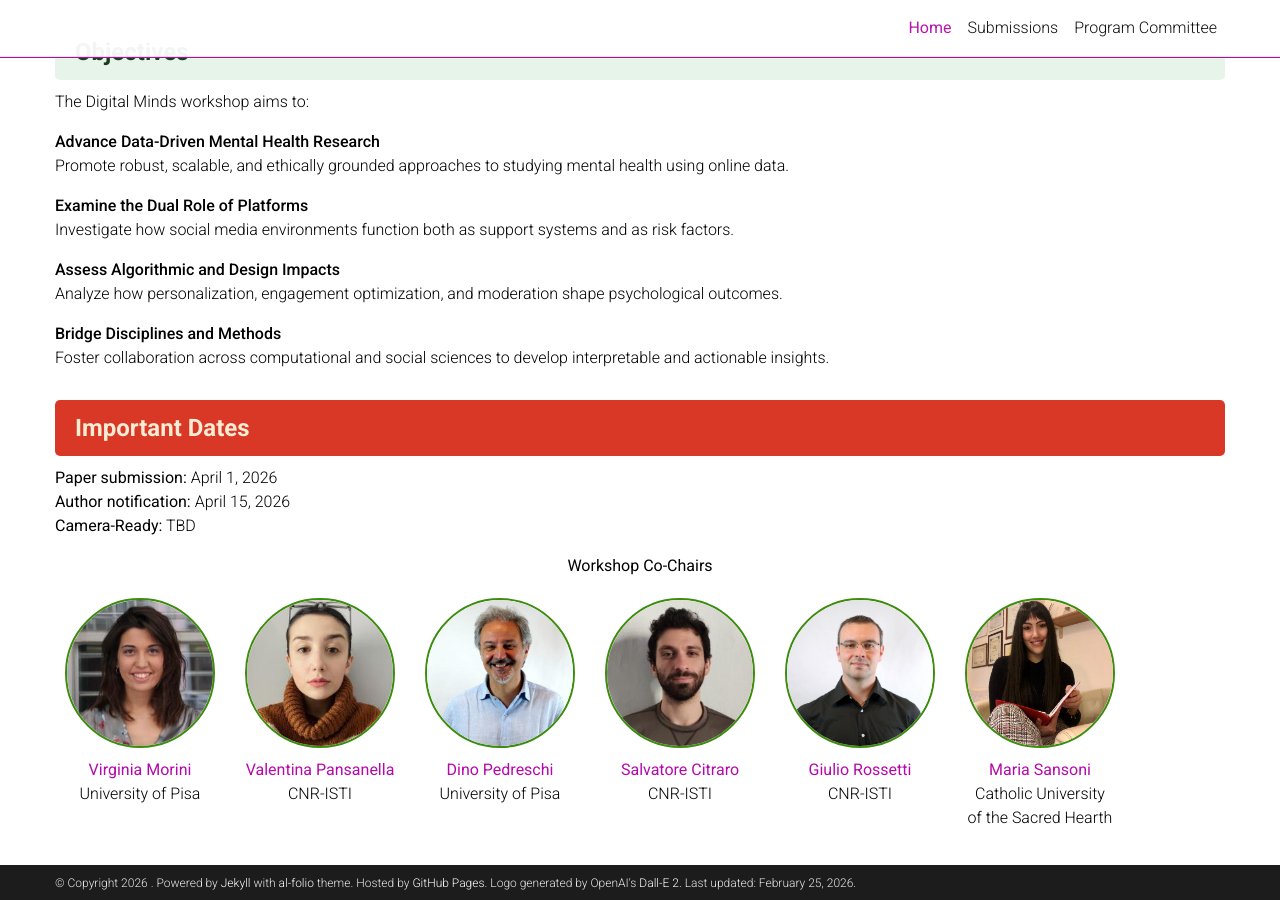
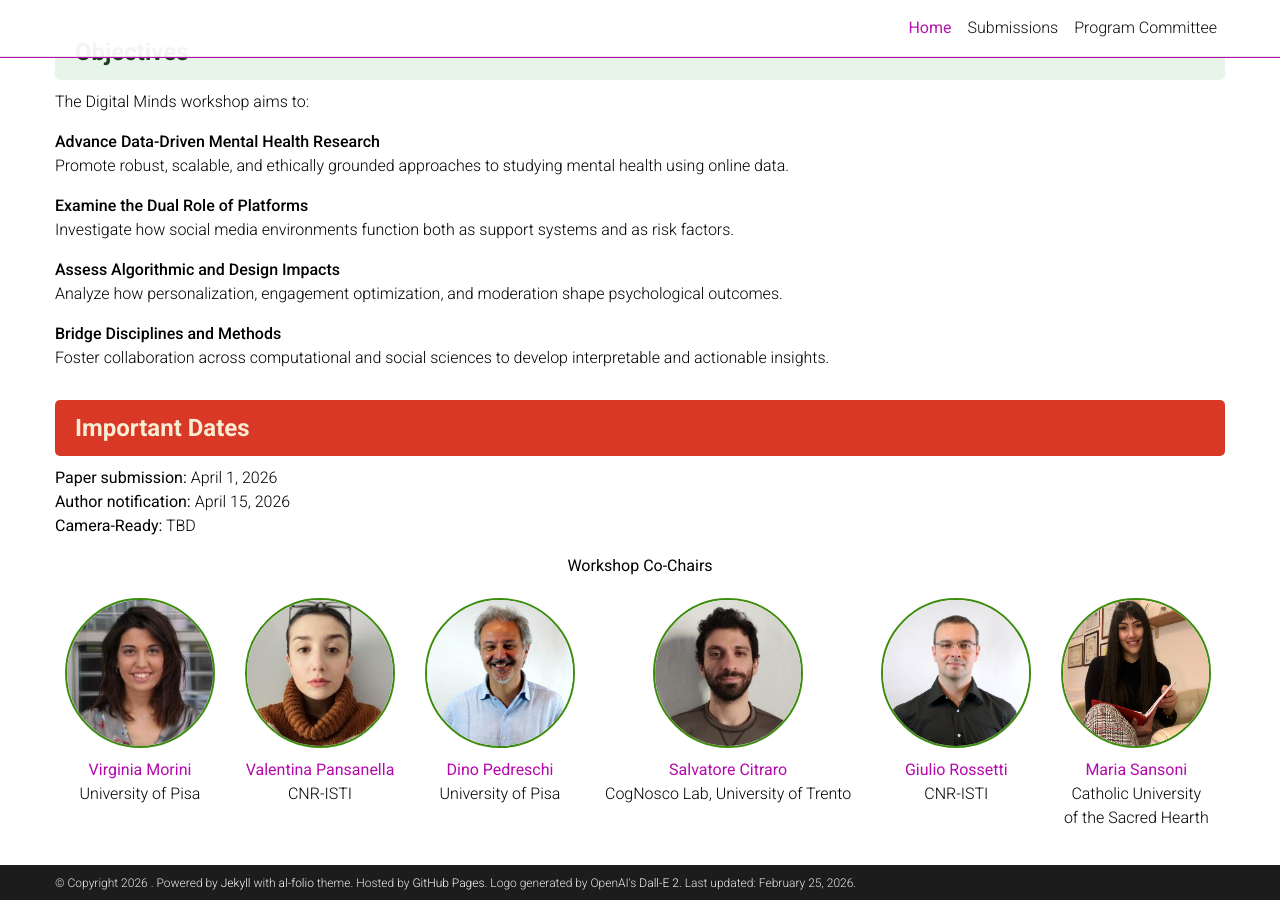
Before and after one commit to DMWorkshop/dmworkshop.github.io, a Jekyll site: the page built from _pages/about.md, in a window 1280 px wide and 900 px high, scrolled down 1491 px. Built offline with Jekyll 4.4.1, drawn with Linux system fonts in a browser that asks for light colours; full-size pictures stand in for the smaller copies a plugin makes; a style sheet for code colours, icons or effects is not loaded.

Commit message:
Change Salvatore Citraro's link and affiliation
Updated Salvatore Citraro's link and affiliation.

```diff
--- a/_pages/about.md
+++ b/_pages/about.md
@@ -181,14 +181,14 @@ Foster collaboration across computational and social sciences to develop interpr
 
   <!-- Salvatore -->
   <div style="text-align: center;">
-    <a href="http://pages.di.unipi.it/citraro/">
+    <a href="https://cognosco.dipsco.unitn.it/">
       <img src="/assets/custom_images/citraro.jpeg"
            style="width:150px; height:150px; object-fit:cover; border-radius:50%; border:2px solid #3c8d0d;">
     </a>
     <div style="margin-top:10px;">
-      <a href="http://pages.di.unipi.it/citraro/"><b>Salvatore Citraro</b></a>
+      <a href="https://cognosco.dipsco.unitn.it/"><b>Salvatore Citraro</b></a>
     </div>
-    <div>CNR-ISTI</div>
+    <div>CogNosco Lab, University of Trento</div>
   </div>
 
   <!-- Giulio -->
```
